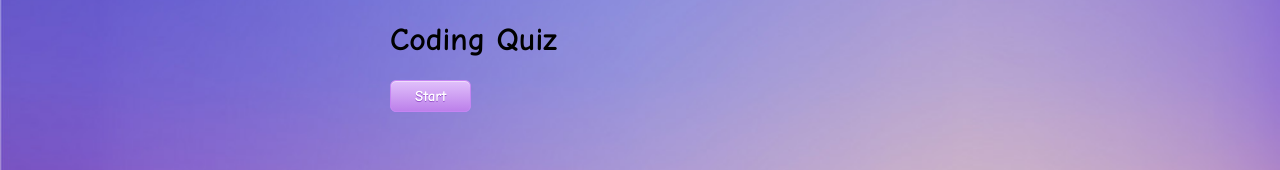
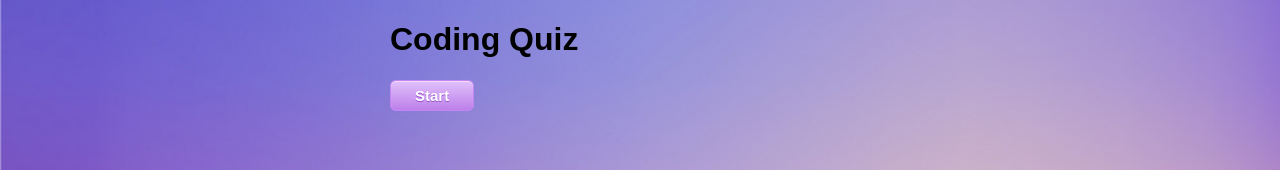
Before and after one commit to raglandec/CodeQuiz, a plain HTML site: page index.html in a window 1280 px wide. Shown: the top 170 px of the page. Drawn offline with nearby package versions, Linux system fonts and the light colour scheme.

Commit message:
edit background and font

```diff
--- a/style.css
+++ b/style.css
@@ -1,5 +1,5 @@
 body {
-    font-family: Comic Sans MS, Comic Sans, cursive
+    font-family: Arial
 }
 
 .content {
@@ -16,7 +16,7 @@ button{
 	display:inline-block;
 	cursor:pointer;
 	color:#ffffff;
-	font-family:Comic Sans MS, Comic Sans, cursive;
+	font-family:Arial;
 	font-size:15px;
 	font-weight:bold;
 	padding:6px 24px;
@@ -33,7 +33,7 @@ button:active {
 }
 
 html {
-	background: url(16234713.jpg) no-repeat center center fixed;
+	background: url(16234713.png) no-repeat center center fixed;
 	-webkit-background-size: cover;
 	-moz-background-size: cover;
 	-o-background-size: cover;
```
Also changed, not shown: 16234713.jpg (deleted), 16234713.png (added).
